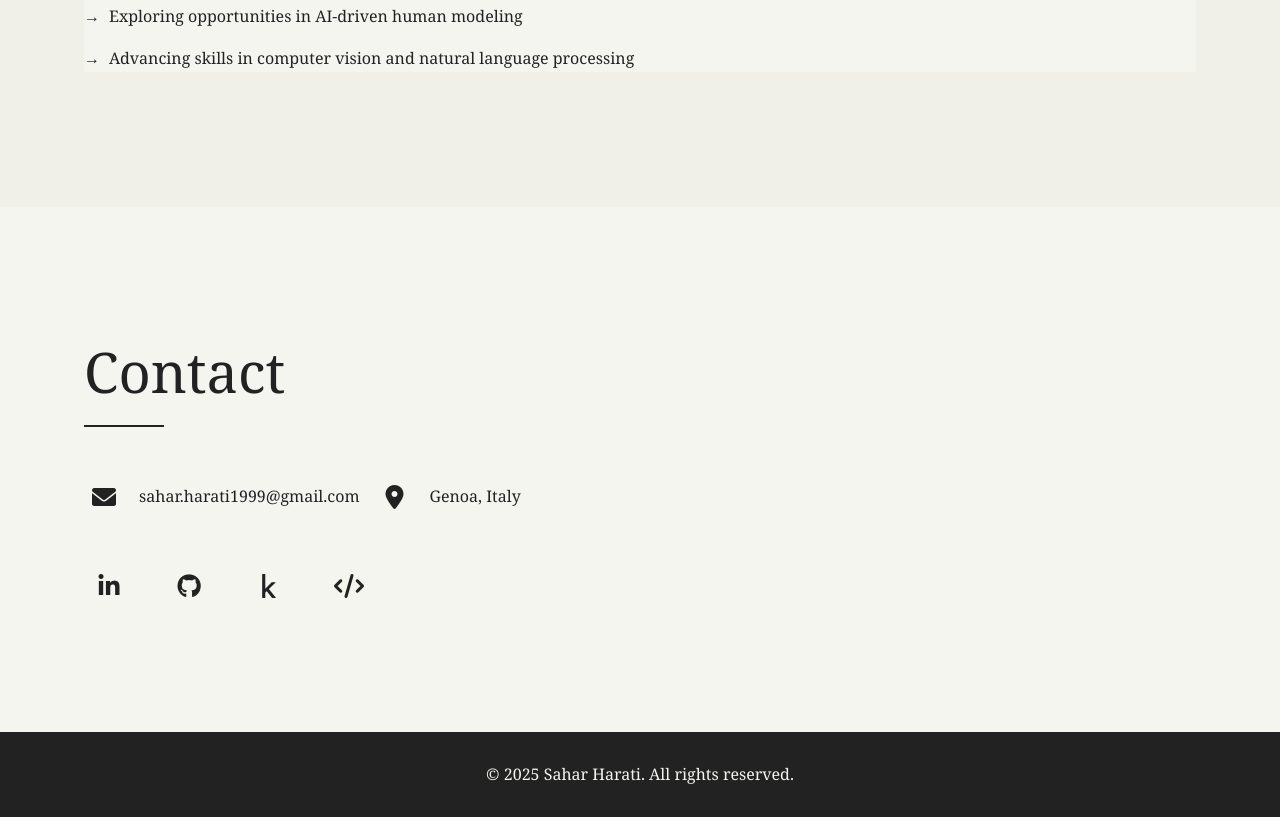
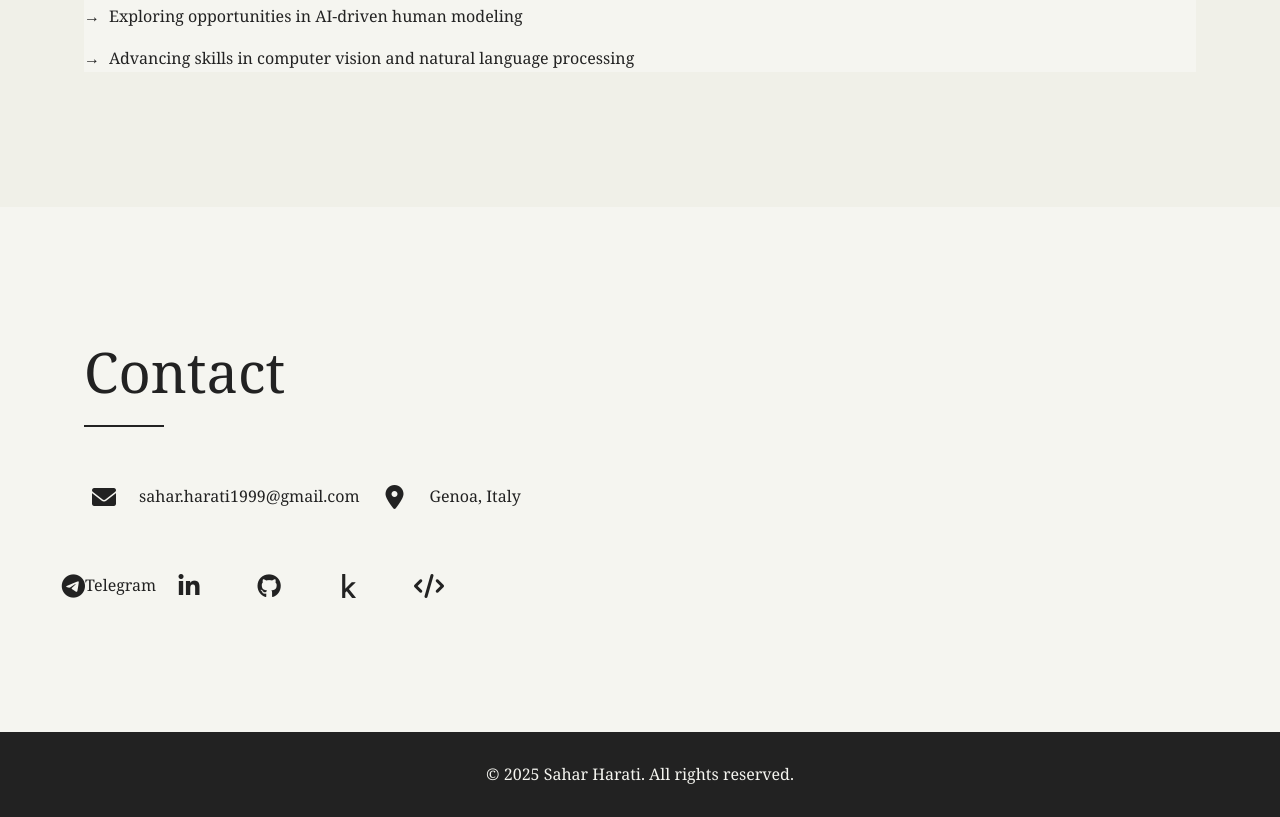
Before and after one commit to saharaty/saharaty.github.io, a plain HTML site: page index.html in a window 1280 px wide. Shown: the part 3747-4564 px from the top of the page. Drawn offline with Linux system fonts and the light colour scheme.

Commit message:
Update index.html
add telegram

```diff
--- a/index.html
+++ b/index.html
@@ -90,6 +90,8 @@
                     </div>
                 </div>
                 <div class="social-links">
+                    <a href="https://t.me/your_username" aria-label="Telegram" target="_blank">
+  <i class="fab fa-telegram-plane"></i> Telegram</a>
                     <a href="https://www.linkedin.com/in/sahar-harati/" aria-label="LinkedIn"><i class="fab fa-linkedin-in"></i></a>
                     <a href="https://github.com/saharaty" aria-label="GitHub"><i class="fab fa-github"></i></a>
                     <a href="https://www.kaggle.com/saharaty" aria-label="Kaggle"><i class="fab fa-kaggle"></i></a>
```
